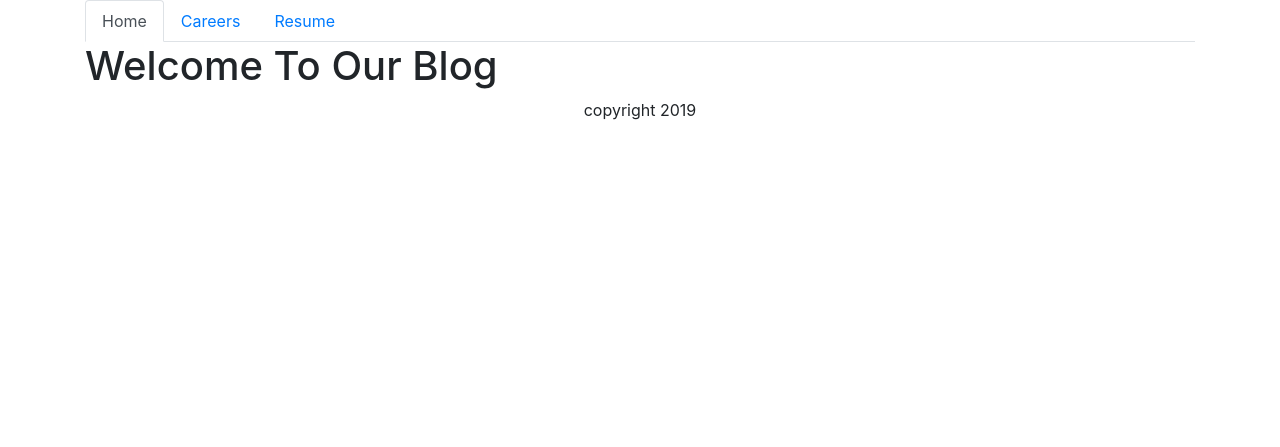
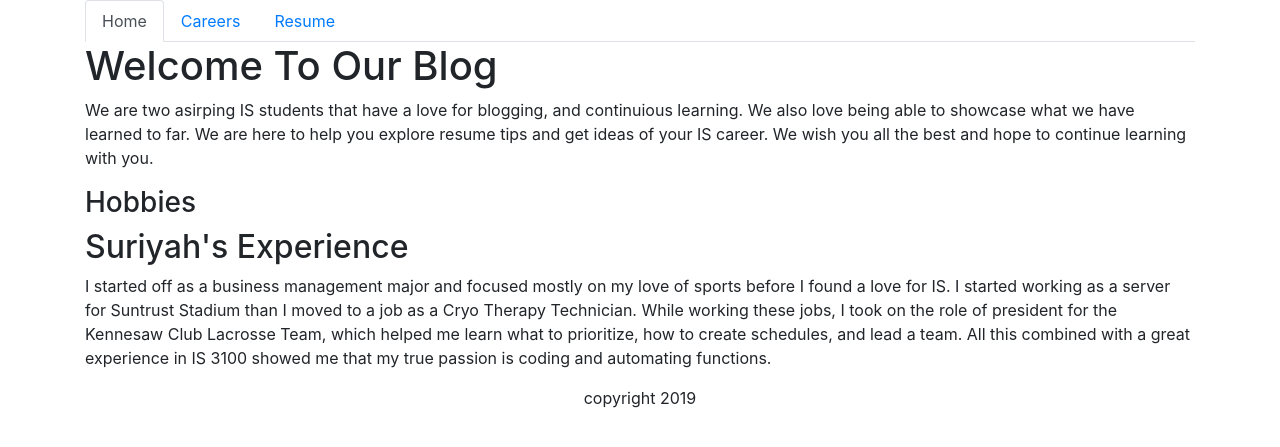
Before and after one commit to ksu-is/flask-mini-blog, a Flask app: page /home in a window 1280 px wide. Shown: the top 447 px of the page. Run offline with Flask 2, Linux system fonts and the light colour scheme; some libraries are stand-ins or nearby versions.

Commit message:
Editing the home page with my information

```diff
--- a/templates/home.html
+++ b/templates/home.html
@@ -4,9 +4,10 @@
     <meta charset="UTF-8">
     <meta name="viewport" content="width=device-width, initial-scale=1.0">
     <meta http-equiv="X-UA-Compatible" content="ie=edge">
-    <title>HELLO</title>
+    <title>home</title>
 </head>
 <body>
+
     <!--jinja - from base.html template-->
     {% extends 'base.html' %}
     {% block content %}
@@ -14,6 +15,19 @@
 
     <!--start here-->
     <h1>Welcome To Our Blog</h1>
+     <p>We are two asirping IS students that have a love for blogging, and continuious learning. We also love being able to showcase what
+        we have learned to far. We are here to help you explore resume tips and get ideas of your IS career. We wish you all the best and
+        hope to continue learning with you.</p>
+        <h3>Hobbies</h3>
+
+        <h2>Suriyah's Experience</h2>
+            <p>I started off as a business management major and focused mostly on my love of sports before I found a love for IS.
+                I started working as a server for Suntrust Stadium than I moved to a job as a Cryo Therapy Technician. While working
+                these jobs, I took on the role of president for the Kennesaw Club Lacrosse Team, which helped me learn what to prioritize, how
+                to create schedules, and lead a team. All this combined with a great experience in IS 3100 showed me that my true passion
+                is coding and automating functions.
+            </p>
+
 
 
 
```
